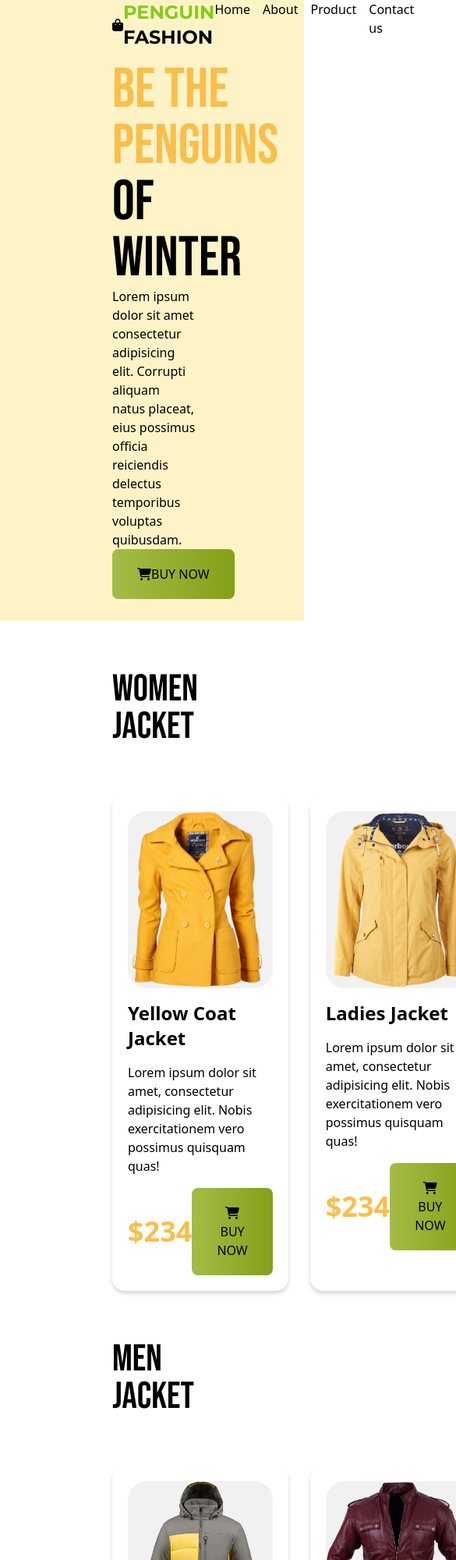
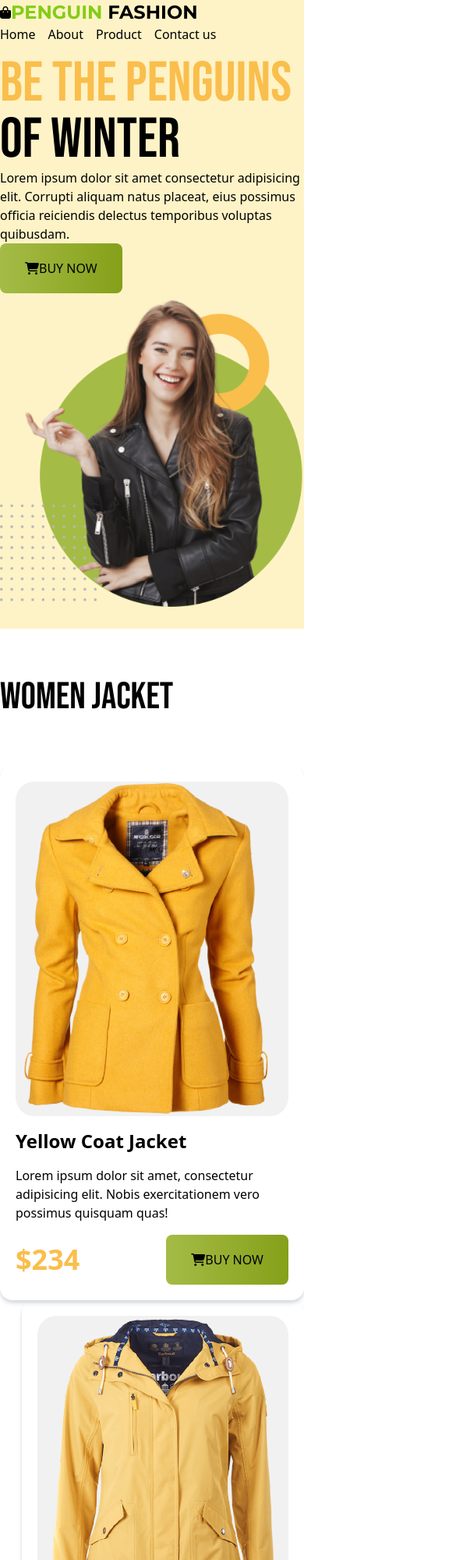
Before and after one commit to golamrabbanirifat41/Penguin-Fashion, a plain HTML site: page index.html in a window 390 px wide. Shown: the top 2000 px of the page at 78% size, 585 px wide, since content can reach past the window. Drawn offline with nearby package versions, Linux system fonts and the light colour scheme.

Commit message:
responsive

```diff
--- a/index.html
+++ b/index.html
@@ -28,7 +28,7 @@
 </head>
 <body>
     <header class="bg-amber-100">
-        <nav class="flex mx-36 justify-between">
+        <nav class="flex flex-col md:flex-row md:mx-36 md:justify-between">
             <div class="flex font-monster items-center">
                 <i class="fa-solid fa-bag-shopping"></i>
                 <h3 class="uppercase text-2xl"><span class="text-lime-500 ">penguin</span> fashion</h3>
@@ -46,11 +46,11 @@
     <main >
         <!-- --The banner section-- -->
         <section class="bg-amber-100 pt-4">
-            <div class="flex items-center mx-36 justify-between pb-7">
+            <div class="flex flex-col lg:flex-row items-center md:mx-36 justify-between pb-7">
                 <div>
                     <h2 class="font-bebas text-[#FABE4C;] font-normal text-7xl">BE THE PENGUINS</h2>
                     <h2 class="font-bebas font-normal text-7xl text-[ #363958;]">OF WINTER</h2>
-                    <P class="font-robot w-1/2">Lorem ipsum dolor sit amet consectetur adipisicing elit. Corrupti aliquam natus placeat, eius possimus officia reiciendis delectus temporibus voluptas quibusdam.</P>
+                    <P class="font-robot lg:w-1/2">Lorem ipsum dolor sit amet consectetur adipisicing elit. Corrupti aliquam natus placeat, eius possimus officia reiciendis delectus temporibus voluptas quibusdam.</P>
                     <button class="py-5 px-8 rounded-lg bg-gradient-to-r from-[#A4BC46] to-[#85A019]"><i class="fa-solid fa-cart-shopping"></i>BUY NOW</button>
                 </div>
                 <!-- I have problem here with image height--------- -->
@@ -62,9 +62,9 @@
 
         <!-- --Women Jacket Section-- -->
         <section class="mt-16">
-            <div class=" mx-36 ">
+            <div class=" lg:mx-36 ">
                 <h2 class="font-bebas text-5xl font-normal mb-16 ">WOMEN JACKET</h2>
-                <div class="flex space-x-7">
+                <div class="flex flex-col lg:flex-row md:grid md:grid-cols-2 space-x-7">
                     <!-- ---jacket-1---------------                   -->
                     <div class="font-robot rounded-2xl shadow-md shadow-gray-300 p-5 space-y-4">
                         <div class="bg-[#F1F1F1;] rounded-3xl">
@@ -108,9 +108,9 @@
         </section>
         <!-- --Men Jacket Section-- -->
         <section class="mt-16">
-            <div class=" mx-36 ">
+            <div class=" lg:mx-36 ">
                 <h2 class="font-bebas text-5xl font-normal mb-16 ">MEN JACKET</h2>
-                <div class="flex space-x-7">
+                <div class="flex flex-col lg:flex-row space-x-7 md:grid md:grid-cols-2">
                     <!-- ---jacket-1---------------                   -->
                     <div class="font-robot rounded-2xl shadow-md shadow-gray-300 p-5 space-y-4">
                         <div class="bg-[#F1F1F1;] rounded-3xl">
```
